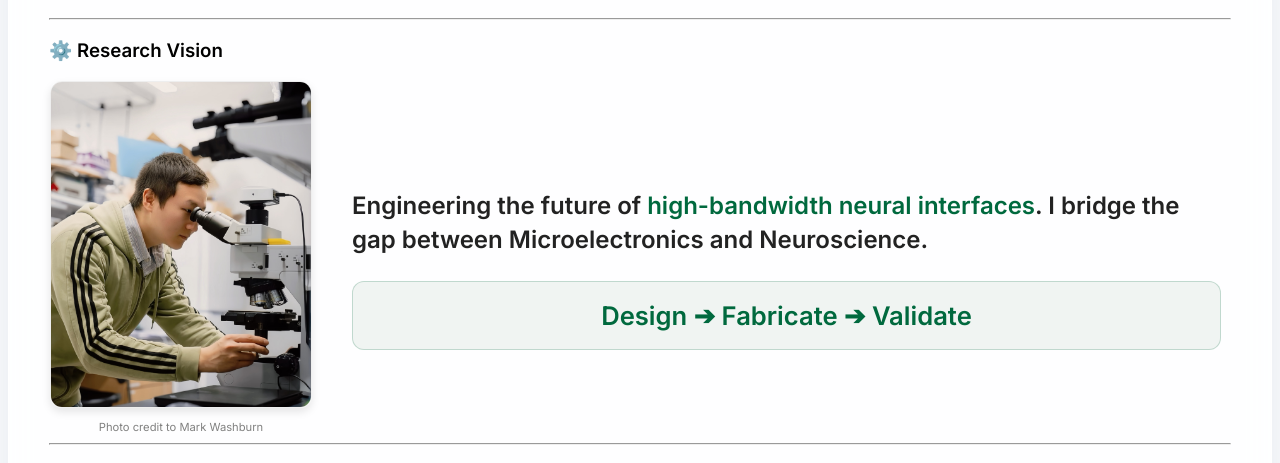
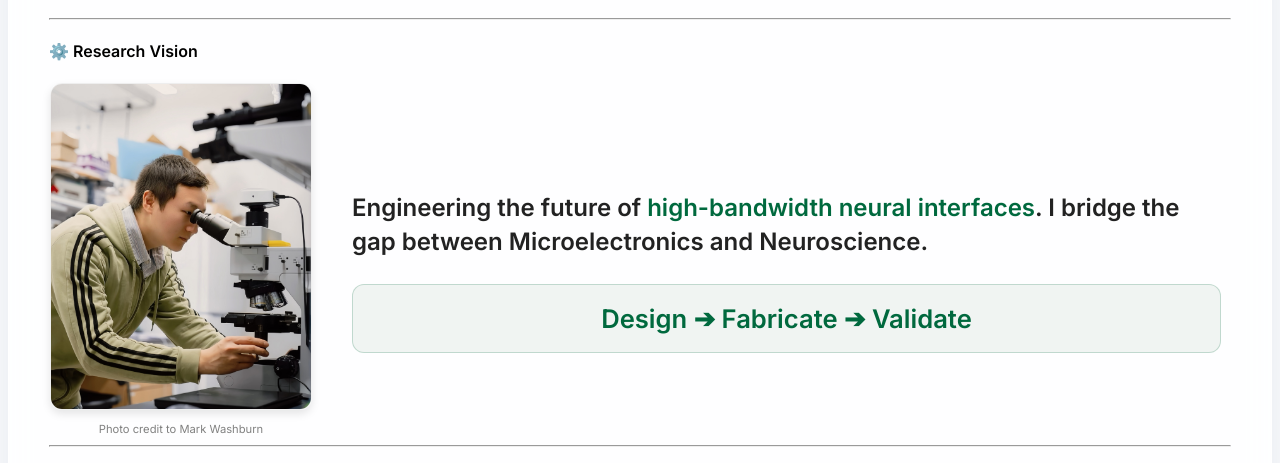
Before and after one commit to Tianyu-Bai/Tianyu-Bai.github.io, a Jekyll site: the page built from _pages/includes/intro.md, in a window 1280 px wide. Shown: the part 1224-1687 px from the top of the page. Built offline with Jekyll 4.4.1, drawn with Linux system fonts in a browser that asks for light colours; our own code applies the rules of GitHub Pages for plain Markdown files.

Commit message:
Change section headers from H3 to H4

```diff
--- a/_pages/includes/intro.md
+++ b/_pages/includes/intro.md
@@ -12,7 +12,7 @@
 
 ---
 
-### ⚙️ Research Vision
+#### ⚙️ Research Vision
 
 <table style="width: 100%; border: none; border-collapse: collapse; background: transparent;">
   <tr style="border: none; background: transparent;">
@@ -35,7 +35,7 @@
 
 ---
 
-### 🛠️ Engineering Core & Projects
+#### 🛠️ Engineering Core & Projects
 
 <table style="width: 100%; border: none; border-collapse: collapse; background: transparent; margin-bottom: 20px;">
   <tr style="border: none; background: transparent;">
```
